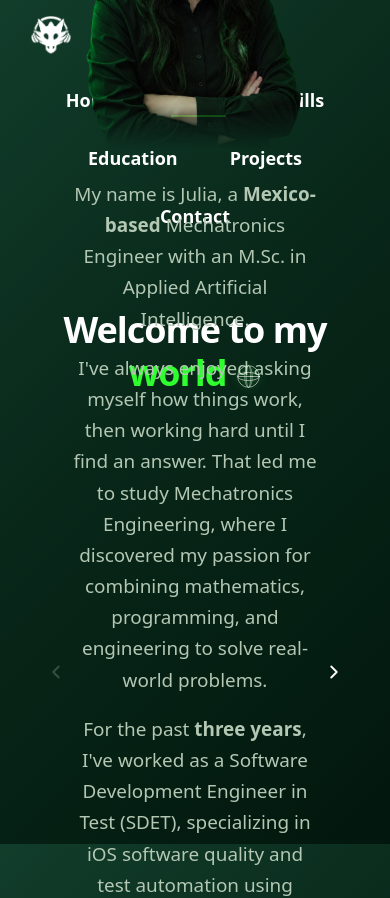
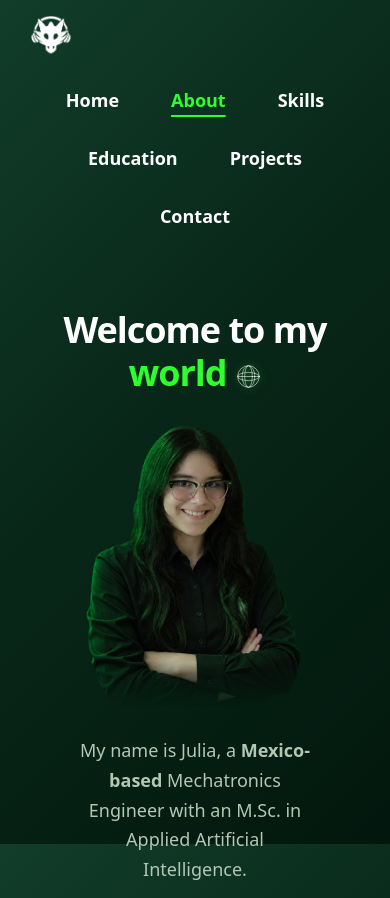
Before and after one commit to kaudrawmich/julys-portfolio, a React (Vite) app: page /about in a window 390 px wide. Shown: the top 898 px of the page. Built offline with nearby package versions, Linux system fonts and the light colour scheme.

Commit message:
Fixed smaller screens distribution

```diff
--- a/src/Pages/About.css
+++ b/src/Pages/About.css
@@ -15,6 +15,9 @@ About.css: About page styles
     margin: 0 auto;
 
     padding: 0 50px 8px;
+    box-sizing: border-box;
+    height: auto;
+    flex-shrink: 0;
 }
 
 /* Centered page heading */
@@ -78,8 +81,8 @@ About.css: About page styles
 
     width: 100%;
     min-width: 0;
-    height: 60vh;
-    min-height: 0;
+    height: auto;
+    min-height: 60vh;
     flex-shrink: 0;
 }
 
@@ -135,7 +138,8 @@ About.css: About page styles
     justify-content: center;
     gap: 12px;
 
-    margin-top: 60px;
+    margin-top: 24px;
+    flex-shrink: 0;
 }
 
 .about-dot {
@@ -168,7 +172,7 @@ About.css: About page styles
 /* Two-column layout */
 .about-intro {
     display: grid;
-    grid-template-columns: 1fr 1.2fr;
+    grid-template-columns: minmax(0, 1fr) minmax(0, 1.2fr);
     align-items: center;
     gap: 20px;
 
@@ -207,14 +211,15 @@ About.css: About page styles
     display: flex;
     flex-direction: column;
     align-items: flex-start;
-    gap: 18px;
+    gap: clamp(12px, 1.5vw, 24px);
+    min-width: 0;
 }
 
 /* Biography paragraphs */
 .about-description {
     max-width: 650px;
-    font-size: 1.05rem;
-    line-height: 1.65;
+    font-size: clamp(0.95rem, 1.2vw, 1.1rem);
+    line-height: 1.45;
     color: var(--text);
     margin: 0;
 }
@@ -240,7 +245,7 @@ About.css: About page styles
     gap: 20px;
 
     width: 100%;
-    height: 100%;
+    height: auto;
     min-height: 0;
 }
 
@@ -270,7 +275,8 @@ About.css: About page styles
 
     color: #2FFE2F;
     margin: 0;
-    white-space: nowrap;
+    white-space: normal;
+    text-align: center;
 }
 
 .about-beyond-title svg {
@@ -342,7 +348,7 @@ About.css: About page styles
 
     position: relative;
     width: 100%;
-    height: 100%;
+    height: auto;
     min-width: 0;
     overflow: visible;
 
@@ -422,8 +428,8 @@ About.css: About page styles
 /* Personal description paragraphs */
 .about-interests-description {
     max-width: 390px;
-    font-size: 1.05rem;
-    line-height: 1.75;
+    font-size: clamp(0.95rem, 1.2vw, 1.1rem);
+    line-height: 1.65;
     color: var(--text);
     margin: 0;
 }
@@ -437,14 +443,63 @@ About.css: About page styles
 
 /* RESPONSIVE DESIGN */
 
+/* Compact desktop and laptop screens */
+@media (min-width: 1101px) and (max-height: 900px) {
+    .about-header {
+        margin-bottom: 25px;
+    }
+
+    .about-header h1 {
+        font-size: clamp(2.8rem, 4.5vw, 4rem);
+    }
+
+    .about-slide-content {
+        min-height: 58vh;
+    }
+
+    .about-image img,
+    .about-beyond-image img {
+        max-height: 58vh;
+    }
+
+    .about-content {
+        gap: 14px;
+    }
+
+    .about-description {
+        line-height: 1.55;
+    }
+
+    .about-beyond-content {
+        gap: 18px;
+    }
+
+    .about-beyond-interests {
+        gap: 22px;
+    }
+
+    .interest-card {
+        min-height: 130px;
+        padding: 16px 12px;
+    }
+
+    .about-pagination {
+        margin-top: 16px;
+    }
+}
+
 /* Medium desktop and tablet */
 @media (max-width: 1100px) {
+
+    .about-slide-content {
+        min-height: 0;
+    }
 
     /* Beyond Work: Two columns */
     .about-beyond {
         grid-template-columns: minmax(0, 1fr) minmax(0, 1fr);
         gap: 30px;
-        min-height: auto;
+        min-height: 0;
     }
 
     .about-beyond-image {
@@ -481,42 +536,137 @@ About.css: About page styles
 @media (max-width: 900px) {
 
     .about {
-        padding: 40px 24px;
+        width: 100%;
+        height: auto;
+        min-height: 0;
+        padding: 24px 16px 32px;
+        box-sizing: border-box;
     }
 
-    /* Slider */
-    .about-slider {
-        grid-template-columns: 28px minmax(0, 1fr) 28px;
-        gap: 6px;
+    .about-header {
+        margin-bottom: 24px;
     }
 
-    .about-arrow {
-        width: 28px;
-        height: 28px;
+    .about-header h1 {
+        font-size: clamp(2rem, 7vw, 3rem);
+        line-height: 1.2;
     }
 
-    /* Introduction */
+    .about-slider {
+        height: auto;
+        min-height: 0;
+        grid-template-columns: 24px minmax(0, 1fr) 24px;
+        align-items: center;
+        gap: 8px;
+    }
+
+    .about-slide-content {
+        display: flex;
+        flex-direction: column;
+        justify-content: flex-start;
+
+        width: 100%;
+        height: auto;
+        min-height: 0;
+        max-height: none;
+    }
+
+    /* First slide */
+
     .about-intro {
         grid-template-columns: 1fr;
-        gap: 40px;
-        min-height: auto;
+        height: auto;
+        min-height: 0;
+        gap: 24px;
+    }
+
+    .about-image {
+        height: auto;
+        min-height: 0;
+    }
+
+    .about-image img {
+        width: 100%;
+        max-width: 300px;
+        max-height: none;
+        height: auto;
     }
 
     .about-content {
+        height: auto;
+        gap: 18px;
+        text-align: center;
         align-items: center;
-        text-align: center;
     }
 
-    .about-slide-content {
-        min-height: auto;
-    }
-
-    .about-image img {
-        max-width: 300px;
+    .about-description {
+        font-size: 1rem;
+        line-height: 1.65;
     }
 
     .about-socials {
         justify-content: center;
+        flex-wrap: wrap;
+    }
+
+    /* Second slide */
+
+    .about-beyond {
+        grid-template-columns: 1fr;
+        height: auto;
+        min-height: 0;
+        gap: 28px;
+    }
+
+    .about-beyond-image {
+        grid-column: auto;
+        grid-row: auto;
+        height: auto;
+        min-height: 0;
+    }
+
+    .about-beyond-image img {
+        width: 100%;
+        max-width: 320px;
+        max-height: none;
+        height: auto;
+    }
+
+    .about-beyond-interests {
+        grid-column: auto;
+        grid-row: auto;
+    }
+
+    .about-beyond-content {
+        grid-column: auto;
+        grid-row: auto;
+        height: auto;
+        align-items: center;
+        text-align: center;
+        gap: 18px;
+    }
+
+    .about-interests-description {
+        font-size: 1rem;
+        line-height: 1.65;
+    }
+
+    .about-decoration {
+        align-self: center;
+    }
+
+    /* Pagination */
+
+    .about-pagination {
+        position: static;
+        margin-top: 28px;
+        margin-bottom: 8px;
+        flex-shrink: 0;
+    }
+
+    .about-arrow {
+        width: 24px;
+        height: 32px;
     }
 }
 
```
